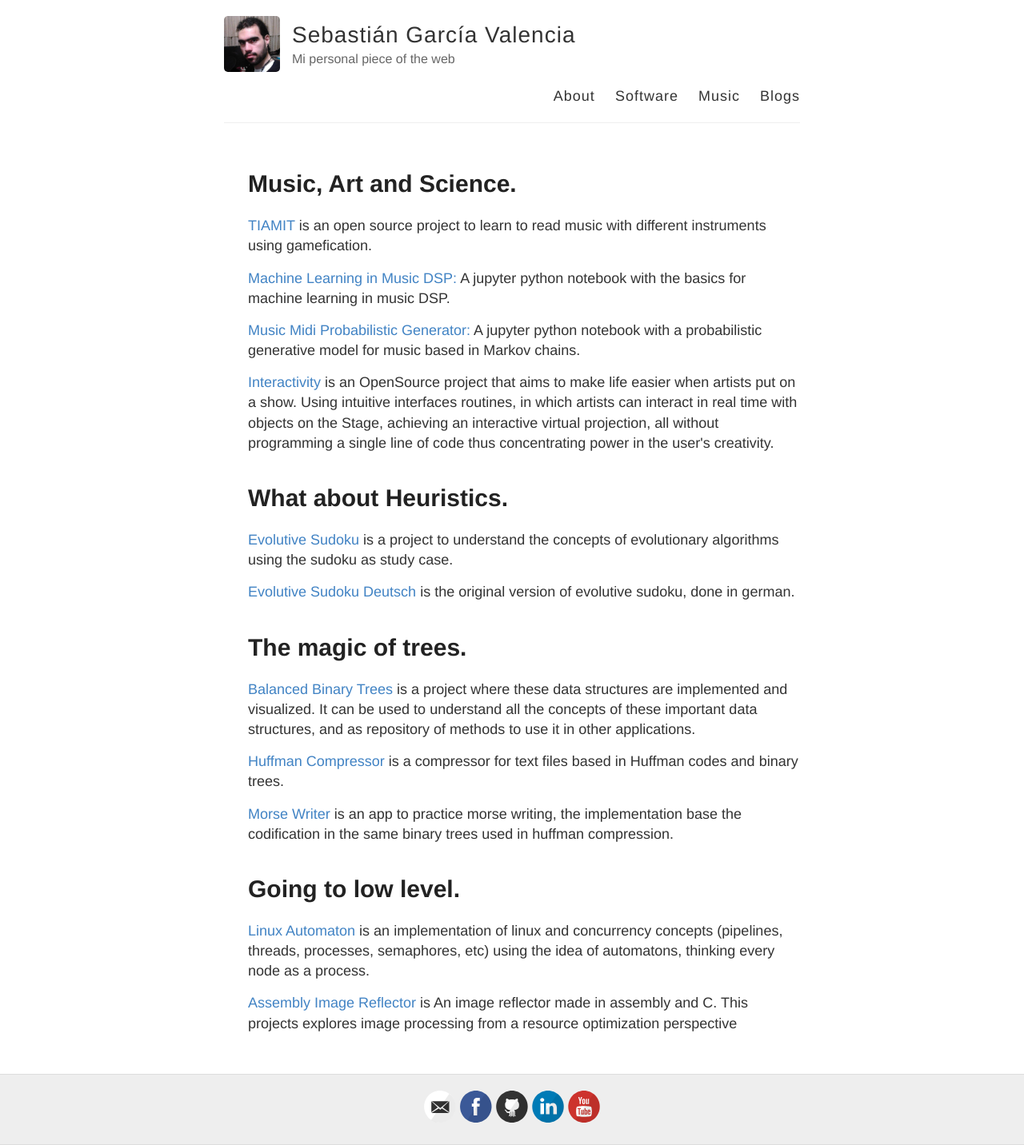
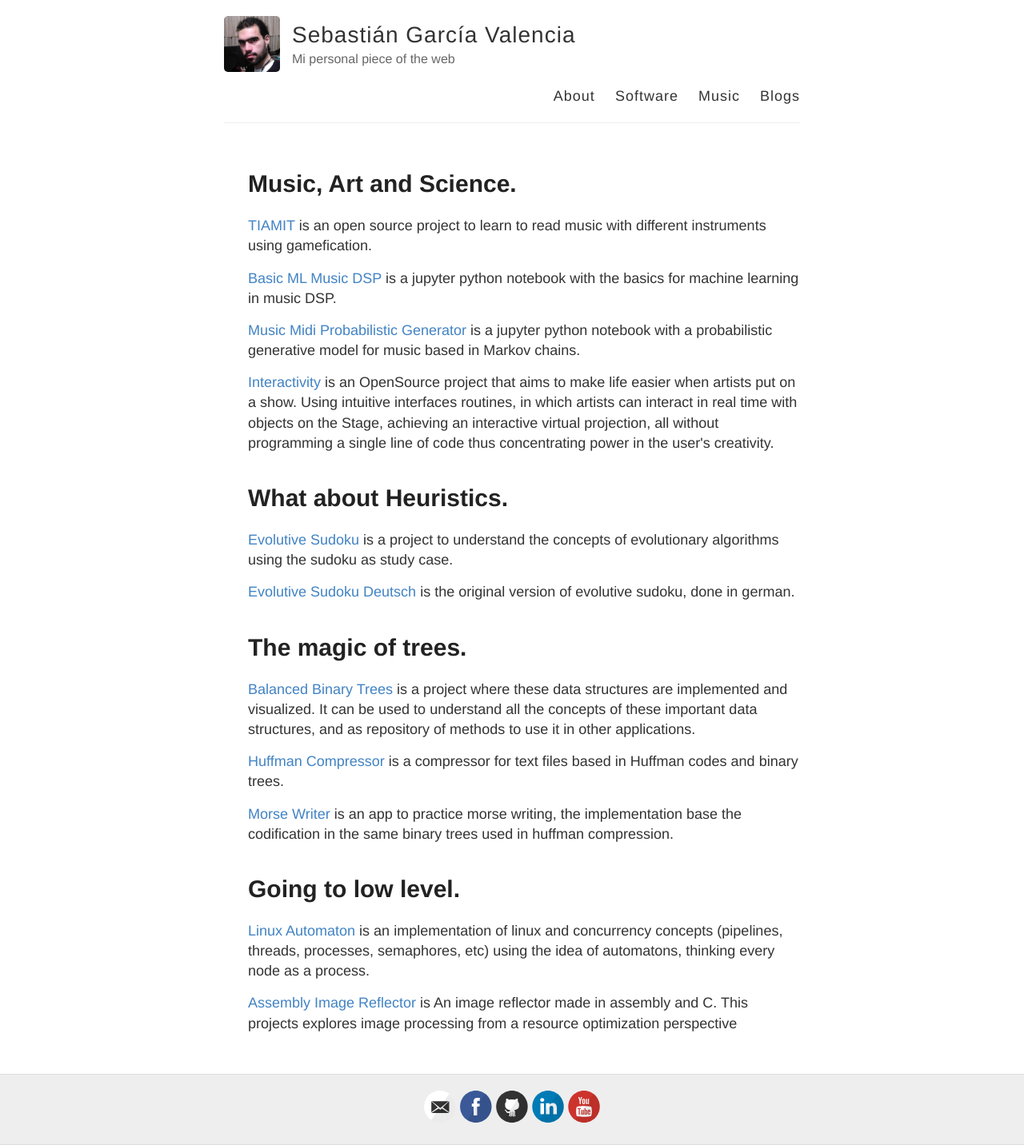
Before and after one commit to sebasgverde/sebasgverde.github.io, a Jekyll site: the page built from software.html, in a window 1280 px wide. Shown: the whole page at 80% size. Built offline with Jekyll 4.4.1, drawn with Linux system fonts in a browser that asks for light colours.

Commit message:
Update software.html

```diff
--- a/software.html
+++ b/software.html
@@ -28,8 +28,8 @@ layout: default
 
     <h1>Music, Art and Science.</h1>
     <p><a href="https://sebasgverde.github.io/TIAMIT/">TIAMIT</a> is an open source project to learn to read music with different instruments using gamefication.</p>
-    <p><a href="https://github.com/sebasgverde/basicMLMusicDSP">Machine Learning in Music DSP:</a> A jupyter python notebook with the basics for machine learning in music DSP.</p>
-    <p><a href="https://github.com/sebasgverde/musicMidiProbabilisticGenerator">Music Midi Probabilistic Generator:</a> A jupyter python notebook with a probabilistic generative model for music based in Markov chains.</p>
+    <p><a href="https://github.com/sebasgverde/basicMLMusicDSP">Basic ML Music DSP</a> is a jupyter python notebook with the basics for machine learning in music DSP.</p>
+    <p><a href="https://github.com/sebasgverde/musicMidiProbabilisticGenerator">Music Midi Probabilistic Generator</a> is a jupyter python notebook with a probabilistic generative model for music based in Markov chains.</p>
     <p><a href="https://interactivityapp.wordpress.com/demo/">Interactivity</a> is an OpenSource project that aims to make life easier when artists put on a show. Using intuitive interfaces routines, in which artists can interact in real time with objects on the Stage, achieving an interactive virtual projection, all without programming a single line of code thus concentrating power in the user's creativity.</p>
 
     <h1>What about Heuristics.</h1>
```
